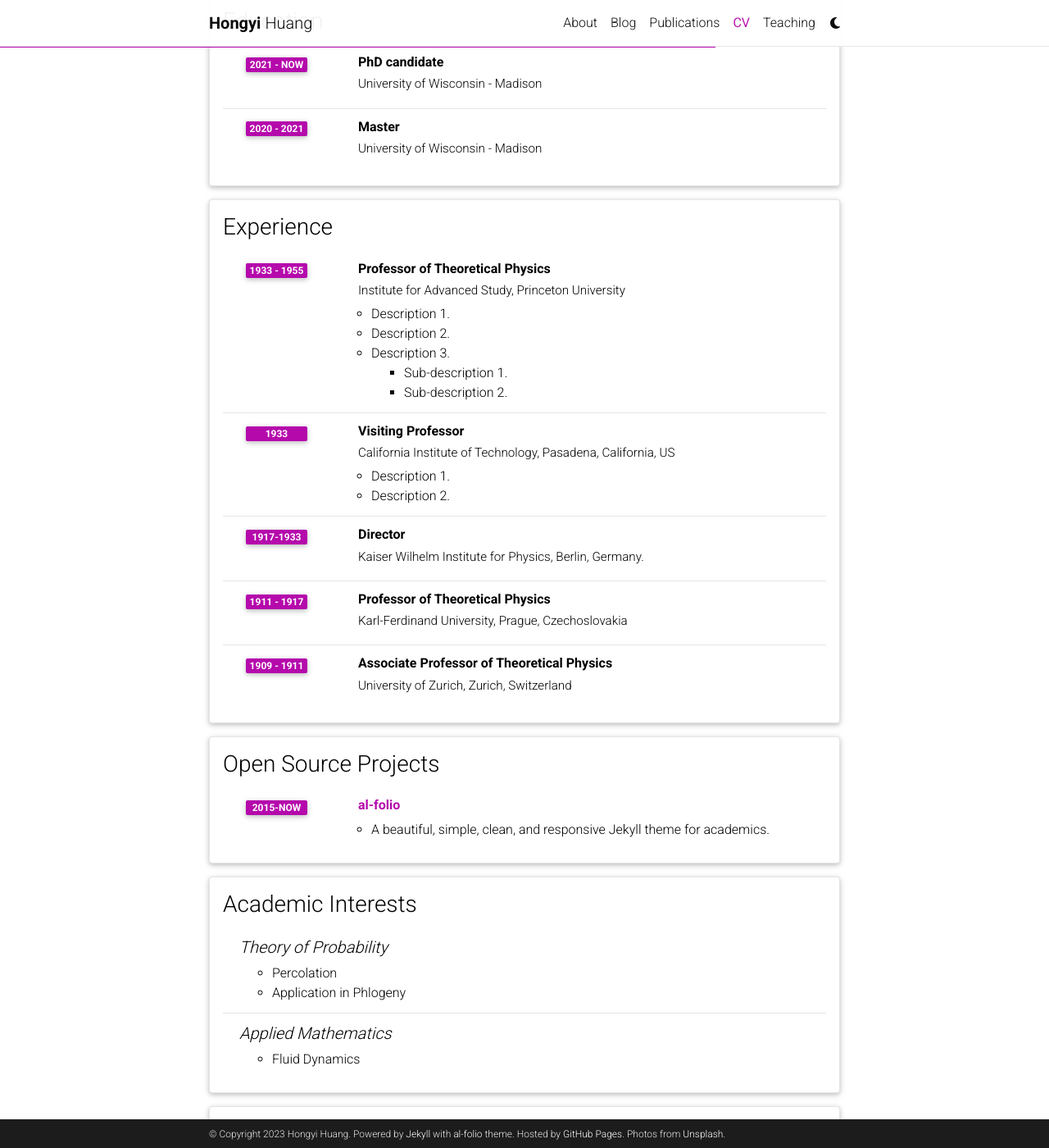
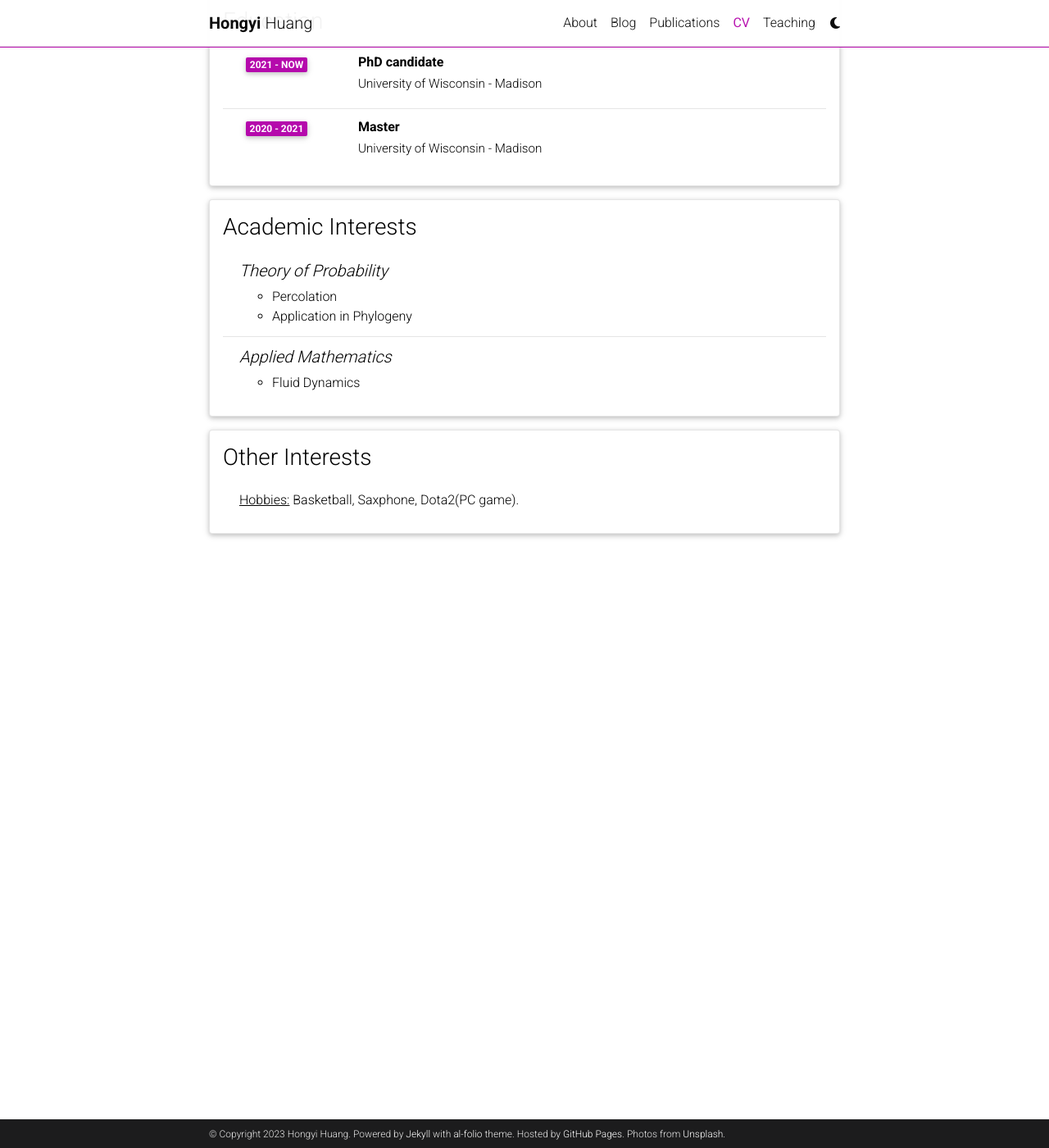
Before and after one commit to hongyi98/hongyi98.github.io, a Jekyll site: the page built from _pages/cv.md, in a window 1280 px wide and 1400 px high, scrolled down 401 px. Shown: the whole window at 82% size. Built offline with Jekyll 4.4.1, drawn with Linux system fonts in a browser that asks for light colours; comment, search, counter and statistics services are not loaded; a style sheet for code colours, icons or effects is not loaded; some of the changed lines change nothing that is shown.

Commit message:
Update cv.yml

```diff
--- a/_data/cv.yml
+++ b/_data/cv.yml
@@ -28,45 +28,45 @@
         - Description 1.
         - Description 2.-->
 
-- title: Experience
-  type: time_table
-  contents:
-    - title: Professor of Theoretical Physics
-      institution: Institute for Advanced Study, Princeton University
-      year: 1933 - 1955
-      description:
-        - Description 1.
-        - Description 2.
-        - title: Description 3.
-          contents:
-            - Sub-description 1.
-            - Sub-description 2.
-    - title: Visiting Professor
-      institution: California Institute of Technology, Pasadena, California, US
-      year: 1933
-      description:
-        - Description 1.
-        - Description 2.
+# - title: Experience
+#   type: time_table
+#   contents:
+#     - title: Professor of Theoretical Physics
+#       institution: Institute for Advanced Study, Princeton University
+#       year: 1933 - 1955
+#       description:
+#         - Description 1.
+#         - Description 2.
+#         - title: Description 3.
+#           contents:
+#             - Sub-description 1.
+#             - Sub-description 2.
+#     - title: Visiting Professor
+#       institution: California Institute of Technology, Pasadena, California, US
+#       year: 1933
+#       description:
+#         - Description 1.
+#         - Description 2.
 
-    - title: Director
-      institution: Kaiser Wilhelm Institute for Physics, Berlin, Germany.
-      year: 1917-1933
+#     - title: Director
+#       institution: Kaiser Wilhelm Institute for Physics, Berlin, Germany.
+#       year: 1917-1933
 
-    - title: Professor of Theoretical Physics
-      institution: Karl-Ferdinand University, Prague, Czechoslovakia
-      year: 1911 - 1917
-      description:
+#     - title: Professor of Theoretical Physics
+#       institution: Karl-Ferdinand University, Prague, Czechoslovakia
+#       year: 1911 - 1917
+#       description:
 
-    - title: Associate Professor of Theoretical Physics
-      institution: University of Zurich, Zurich, Switzerland
-      year: 1909 - 1911
+#     - title: Associate Professor of Theoretical Physics
+#       institution: University of Zurich, Zurich, Switzerland
+#       year: 1909 - 1911
 
-- title: Open Source Projects
-  type: time_table
-  contents:
-    - title: <a href="https://github.com/alshedivat/al-folio">al-folio</a>
-      year: 2015-now
-      description: A beautiful, simple, clean, and responsive Jekyll theme for academics.
+# - title: Open Source Projects
+#   type: time_table
+#   contents:
+#     - title: <a href="https://github.com/alshedivat/al-folio">al-folio</a>
+#       year: 2015-now
+#       description: A beautiful, simple, clean, and responsive Jekyll theme for academics.
 
 # - title: Honors and Awards
 #   type: time_table
@@ -85,7 +85,7 @@
     - title: Theory of Probability
       items:
         - Percolation
-        - Application in Phlogeny
+        - Application in Phylogeny
     - title: Applied Mathematics
       items:
         - Fluid Dynamics
```
